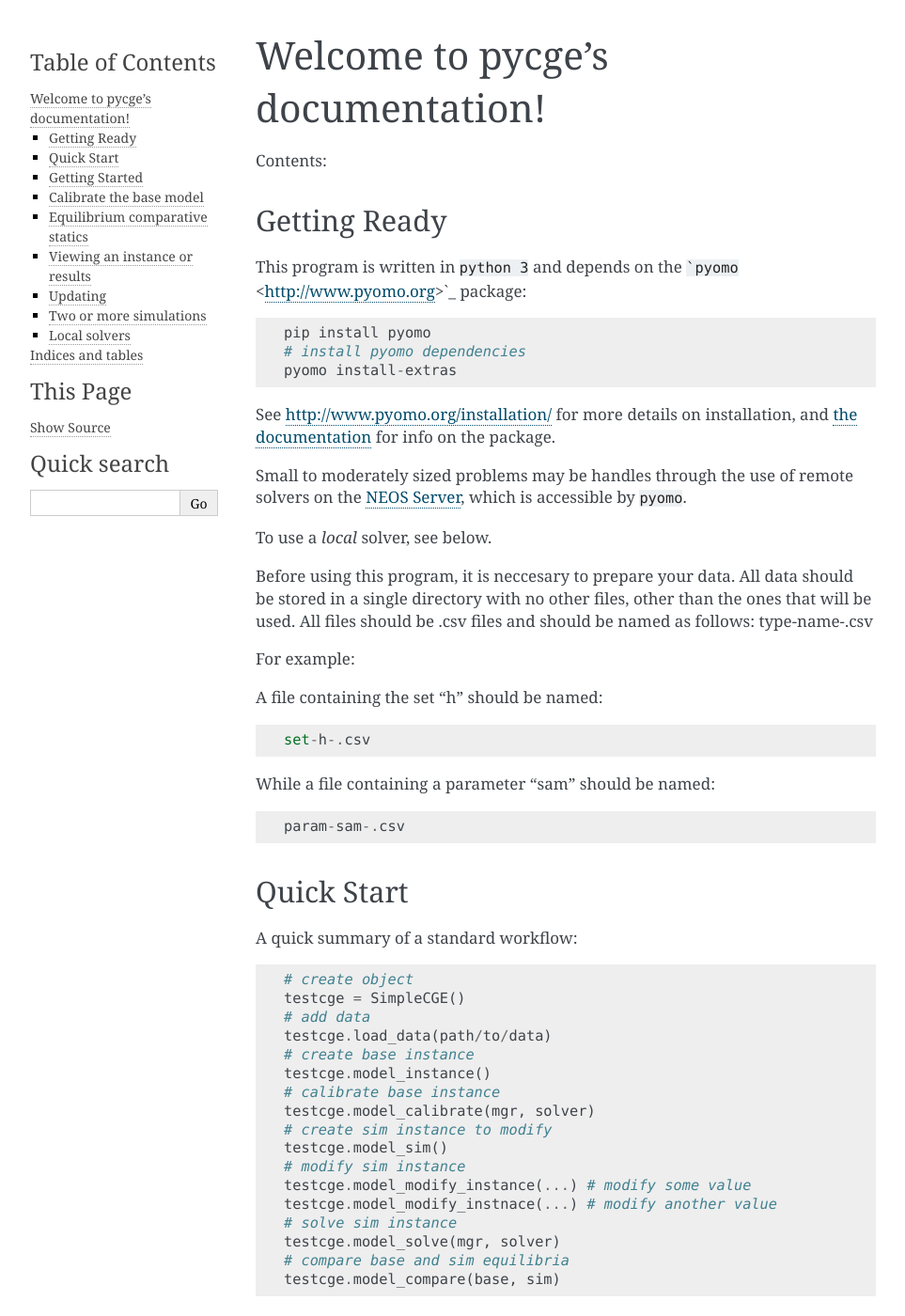
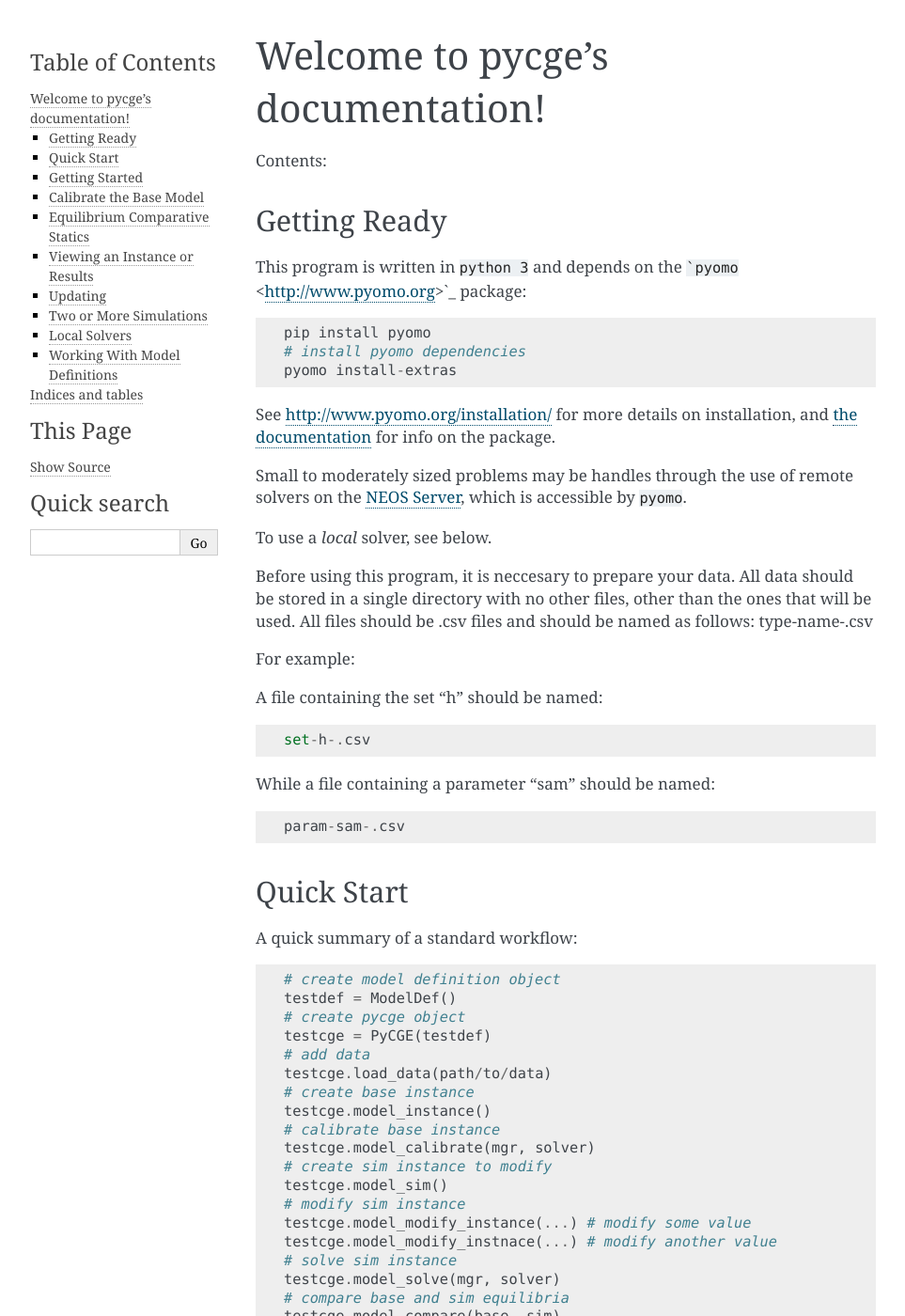
Before and after one commit to juanfung/pycge, a Sphinx documentation site: the page built from docs/index.rst, in a window 1280 px wide and 1400 px high. Shown: the whole window at 94% size, without its empty margins (148-1111 px from the left). Built offline with Sphinx 7.4.7, drawn with Linux system fonts in a browser that asks for light colours; some of the changed text lies outside the part shown.

Commit message:
Edit docs: change name to PyCGE and discuss ModelDef classes

```diff
--- a/docs/index.rst
+++ b/docs/index.rst
@@ -51,8 +51,10 @@
 
 A quick summary of a standard workflow::
 
-     # create object
-     testcge = SimpleCGE()
+     # create model definition object
+     testdef = ModelDef()
+     # create pycge object
+     testcge = PyCGE(testdef)
      # add data
      testcge.load_data(path/to/data)
      # create base instance
@@ -75,7 +77,11 @@
 ---------------
 Define a model::
 
-    test_cge = SimpleCGE()
+    test_def = ModelDef()
+
+Create a model from a ``ModelDef``::
+
+    test_cge = PyCGE(test_def)
 
 Load the data::
 
@@ -87,7 +93,7 @@
     test_cge.model_instance()
 
 
-Calibrate the base model
+Calibrate the Base Model
 ------------------------
 
 The initial call to ``model_instance()`` creates a ``base`` model.
@@ -100,7 +106,7 @@
 
 If calibration fails, check your data and your model definition.
 
-Equilibrium comparative statics
+Equilibrium Comparative Statics
 -------------------------------
 
 Once the ``base`` model is calibrated, we can simulate policy changes or shocks to
@@ -152,7 +158,7 @@
 
 This returns the *difference* in equilibrium values between ``base`` and ``sim``.
 
-Viewing an instance or results
+Viewing an Instance or Results
 ------------------------------
 
 To export anything::
@@ -188,10 +194,10 @@
 
     test_cge.model_load_results(pathname = pathname/of/file/to/load)
 
-Two or more simulations
+Two or More Simulations
 -------------------------
 
-Currently, an object of class `SimpleCGE` can only have two instances associated with it,
+Currently, an object of class ``PyCGE`` can only have two instances associated with it,
 ``base`` and ``sim``.
 
 Calling ``model_sim`` always creates a new ``sim`` based on the ``base`` instance.
@@ -212,10 +218,26 @@
 ``test_cge`` object and one associated with the ``copy_cge`` object. Both have the same
 ``base`` instance but potentially differ in the ``sim`` instance.
 
-Local solvers
+Local Solvers
 --------------
 
 TODO: Add info on installing Ipopt, etc.
+
+Working With Model Definitions
+------------------------------
+
+A model definition is contained within a ``ModelDef`` class, and should be imported along with
+``PyCGE``::
+
+    import pycge
+    from model_def import ModelDef
+
+You may work with multiple ``ModelDef`` classes, e.g., ``ModelDef1``, ``ModelDef2``, and so on.
+You may also edit an existing ``ModelDef`` and re-load it using ``importlib``::
+
+    importlib.reload(ModelDef)
+
+
 
 
 Indices and tables
```
